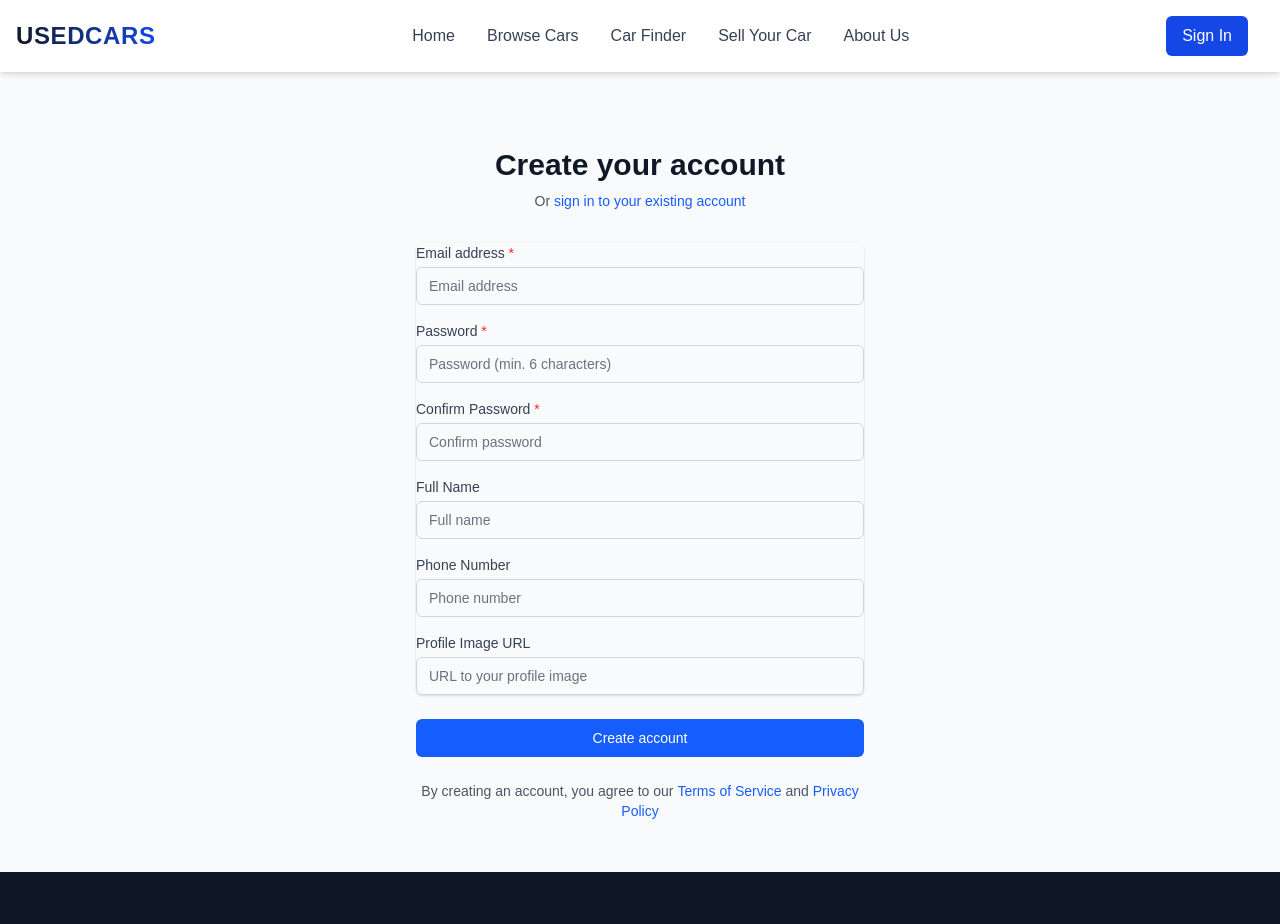
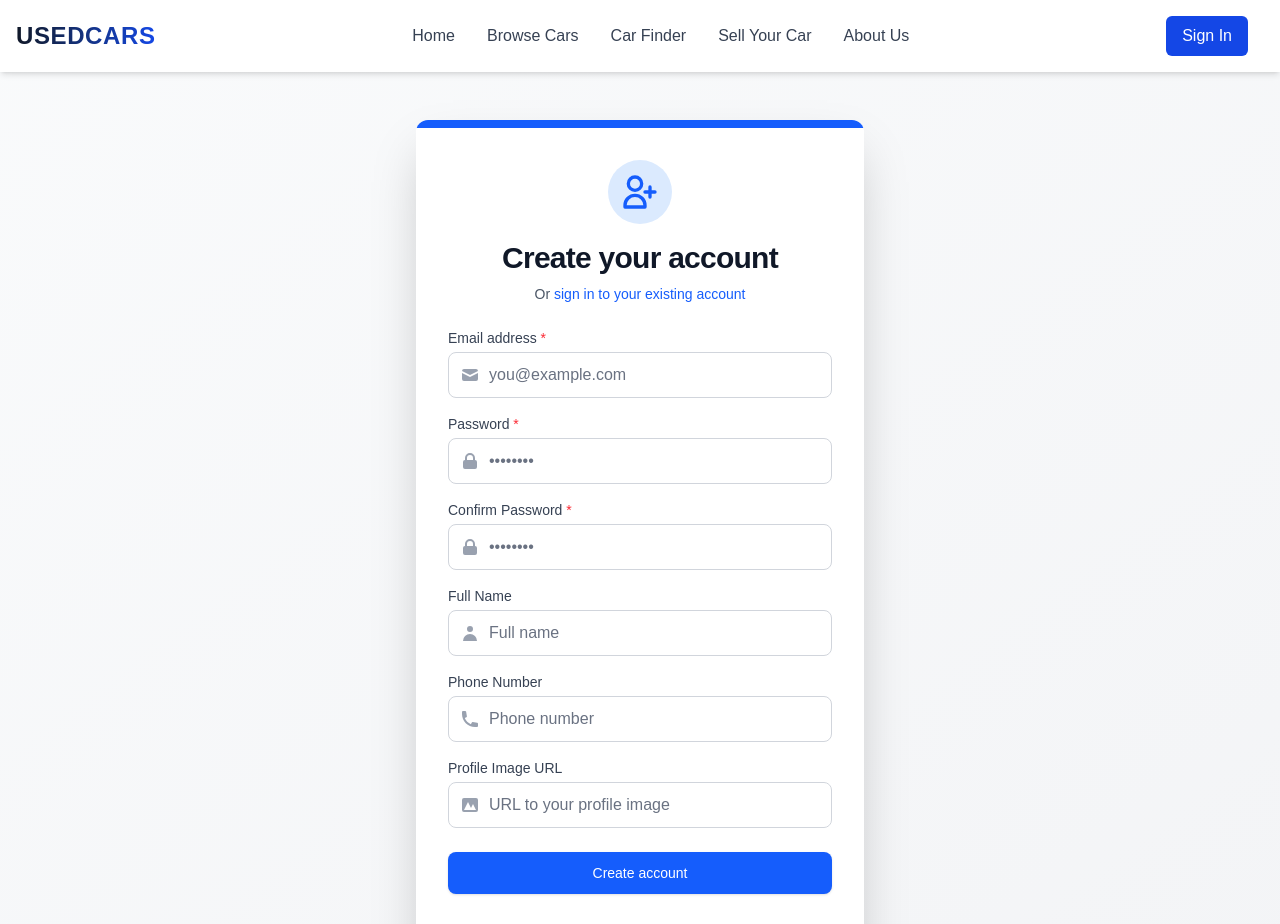
Before and after one commit to RobertSternal/usedcars, a Next.js app in the folder used-cars/: page /signup in a window 1280 px wide. Shown: the top 924 px of the page. Built offline with nearby package versions, Linux system fonts and the light colour scheme.

Commit message:
feat: Changes in sign in and sign up forms

```diff
--- a/used-cars/src/app/signin/page.tsx
+++ b/used-cars/src/app/signin/page.tsx
@@ -9,6 +9,7 @@ export default function SignIn() {
   const [password, setPassword] = useState('');
   const [error, setError] = useState('');
   const [loading, setLoading] = useState(false);
+  const [rememberMe, setRememberMe] = useState(false);
   const router = useRouter();
 
   const handleSubmit = async (e: React.FormEvent) => {
@@ -45,68 +46,93 @@ export default function SignIn() {
   };
 
   return (
-    <div className="min-h-screen flex items-center justify-center bg-gray-50 py-12 px-4 sm:px-6 lg:px-8">
-      <div className="max-w-md w-full space-y-8">
-        <div>
-          <h2 className="mt-6 text-center text-3xl font-extrabold text-gray-900">
+    <div className="min-h-screen flex items-center justify-center bg-gradient-to-br from-gray-50 to-gray-100 py-12 px-4 sm:px-6 lg:px-8">
+      <div className="max-w-md w-full bg-white rounded-xl shadow-2xl overflow-hidden">
+        <div className="bg-blue-600 h-2 w-full"></div>
+
+        <div className="p-8 space-y-6">
+          <div className="text-center">
+            <div className="flex justify-center mb-4">
+              <div className="relative w-16 h-16 bg-blue-100 rounded-full flex items-center justify-center">
+                <svg xmlns="http://www.w3.org/2000/svg" className="h-10 w-10 text-blue-600" fill="none" viewBox="0 0 24 24" stroke="currentColor">
+                  <path strokeLinecap="round" strokeLinejoin="round" strokeWidth={2} d="M12 4v1m6 11h2m-6 0h-2m0 0H8m4 0h4m-4-8a2 2 0 100-4 2 2 0 000 4zm0 4a4 4 0 100-8 4 4 0 000 8z" />
+                </svg>
+              </div>
+            </div>
+            <h2 className="text-3xl font-bold text-gray-900 tracking-tight">
               Sign in to your account
             </h2>
-          <p className="mt-2 text-center text-sm text-gray-600">
+            <p className="mt-2 text-sm text-gray-600">
               Or{' '}
-            <Link href="/signup" className="font-medium text-blue-600 hover:text-blue-500">
+              <Link href="/signup" className="font-medium text-blue-600 hover:text-blue-500 transition-colors">
                 create a new account
               </Link>
             </p>
           </div>
 
           {error && (
-          <div className="bg-red-50 border-l-4 border-red-500 p-4 mb-4">
+            <div className="bg-red-50 border border-red-200 rounded-lg p-4">
               <div className="flex">
                 <div className="flex-shrink-0">
                   <svg className="h-5 w-5 text-red-400" viewBox="0 0 20 20" fill="currentColor">
-                  <path fillRule="evenodd" d="M10 18a8 8 0 100-16 8 8 0 000 16zm3.707-9.293a1 1 0 00-1.414-1.414L9 10.586 7.707 9.293a1 1 0 00-1.414 1.414l2 2a1 1 0 001.414 0l4-4z" clipRule="evenodd" />
+                    <path fillRule="evenodd" d="M10 18a8 8 0 100-16 8 8 0 000 16zM8.707 7.293a1 1 0 00-1.414 1.414L8.586 10l-1.293 1.293a1 1 0 101.414 1.414L10 11.414l1.293 1.293a1 1 0 001.414-1.414L11.414 10l1.293-1.293a1 1 0 00-1.414-1.414L10 8.586 8.707 7.293z" clipRule="evenodd" />
                   </svg>
                 </div>
                 <div className="ml-3">
-                <p className="text-sm text-red-700">{error}</p>
+                  <p className="text-sm font-medium text-red-800">{error}</p>
                 </div>
               </div>
             </div>
           )}
 
-        <form className="mt-8 space-y-6" onSubmit={handleSubmit}>
-          <div className="rounded-md shadow-sm -space-y-px">
+          <form className="space-y-6" onSubmit={handleSubmit}>
+            <div className="space-y-4">
               <div>
-              <label htmlFor="email" className="sr-only">
+                <label htmlFor="email" className="block text-sm font-medium text-gray-700 mb-1">
                   Email address
                 </label>
+                <div className="relative">
+                  <div className="absolute inset-y-0 left-0 pl-3 flex items-center pointer-events-none">
+                    <svg className="h-5 w-5 text-gray-400" xmlns="http://www.w3.org/2000/svg" viewBox="0 0 20 20" fill="currentColor">
+                      <path d="M2.003 5.884L10 9.882l7.997-3.998A2 2 0 0016 4H4a2 2 0 00-1.997 1.884z" />
+                      <path d="M18 8.118l-8 4-8-4V14a2 2 0 002 2h12a2 2 0 002-2V8.118z" />
+                    </svg>
+                  </div>
                   <input
                     id="email"
                     name="email"
                     type="email"
                     autoComplete="email"
                     required
-                className="appearance-none rounded-none relative block w-full px-3 py-2 border border-gray-300 placeholder-gray-500 text-gray-900 rounded-t-md focus:outline-none focus:ring-blue-500 focus:border-blue-500 focus:z-10 sm:text-sm"
-                placeholder="Email address"
+                    className="appearance-none block w-full pl-10 pr-3 py-2.5 border border-gray-300 rounded-lg text-gray-900 placeholder-gray-500 focus:outline-none focus:ring-2 focus:ring-blue-500 focus:border-blue-500 transition-colors"
+                    placeholder="you@example.com"
                     value={email}
                     onChange={(e) => setEmail(e.target.value)}
                   />
                 </div>
+              </div>
               <div>
-              <label htmlFor="password" className="sr-only">
+                <label htmlFor="password" className="block text-sm font-medium text-gray-700 mb-1">
                   Password
                 </label>
+                <div className="relative">
+                  <div className="absolute inset-y-0 left-0 pl-3 flex items-center pointer-events-none">
+                    <svg className="h-5 w-5 text-gray-400" xmlns="http://www.w3.org/2000/svg" viewBox="0 0 20 20" fill="currentColor">
+                      <path fillRule="evenodd" d="M5 9V7a5 5 0 0110 0v2a2 2 0 012 2v5a2 2 0 01-2 2H5a2 2 0 01-2-2v-5a2 2 0 012-2zm8-2v2H7V7a3 3 0 016 0z" clipRule="evenodd" />
+                    </svg>
+                  </div>
                   <input
                     id="password"
                     name="password"
                     type="password"
                     autoComplete="current-password"
                     required
-                className="appearance-none rounded-none relative block w-full px-3 py-2 border border-gray-300 placeholder-gray-500 text-gray-900 rounded-b-md focus:outline-none focus:ring-blue-500 focus:border-blue-500 focus:z-10 sm:text-sm"
-                placeholder="Password"
+                    className="appearance-none block w-full pl-10 pr-3 py-2.5 border border-gray-300 rounded-lg text-gray-900 placeholder-gray-500 focus:outline-none focus:ring-2 focus:ring-blue-500 focus:border-blue-500 transition-colors"
+                    placeholder="••••••••"
                     value={password}
                     onChange={(e) => setPassword(e.target.value)}
                   />
+                </div>
               </div>
             </div>
 
@@ -116,15 +142,17 @@ export default function SignIn() {
                   id="remember-me"
                   name="remember-me"
                   type="checkbox"
+                  checked={rememberMe}
+                  onChange={(e) => setRememberMe(e.target.checked)}
                   className="h-4 w-4 text-blue-600 focus:ring-blue-500 border-gray-300 rounded"
                 />
-              <label htmlFor="remember-me" className="ml-2 block text-sm text-gray-900">
+                <label htmlFor="remember-me" className="ml-2 block text-sm text-gray-700">
                   Remember me
                 </label>
               </div>
 
               <div className="text-sm">
-              <Link href="/forgot-password" className="font-medium text-blue-600 hover:text-blue-500">
+                <Link href="/forgot-password" className="font-medium text-blue-600 hover:text-blue-500 transition-colors">
                   Forgot your password?
                 </Link>
               </div>
@@ -134,12 +162,30 @@ export default function SignIn() {
               <button
                 type="submit"
                 disabled={loading}
-              className="group relative w-full flex justify-center py-2 px-4 border border-transparent text-sm font-medium rounded-md text-white bg-blue-600 hover:bg-blue-700 focus:outline-none focus:ring-2 focus:ring-offset-2 focus:ring-blue-500 disabled:opacity-50"
+                className="w-full flex justify-center items-center py-2.5 px-4 border border-transparent rounded-lg shadow-sm text-sm font-medium text-white bg-blue-600 hover:bg-blue-700 focus:outline-none focus:ring-2 focus:ring-offset-2 focus:ring-blue-500 disabled:opacity-50 transition-colors"
               >
-              {loading ? 'Signing in...' : 'Sign in'}
+                {loading ? (
+                  <>
+                    <svg className="animate-spin -ml-1 mr-2 h-4 w-4 text-white" xmlns="http://www.w3.org/2000/svg" fill="none" viewBox="0 0 24 24">
+                      <circle className="opacity-25" cx="12" cy="12" r="10" stroke="currentColor" strokeWidth="4"></circle>
+                      <path className="opacity-75" fill="currentColor" d="M4 12a8 8 0 018-8V0C5.373 0 0 5.373 0 12h4zm2 5.291A7.962 7.962 0 014 12H0c0 3.042 1.135 5.824 3 7.938l3-2.647z"></path>
+                    </svg>
+                    Signing in...
+                  </>
+                ) : (
+                  'Sign in'
+                )}
               </button>
             </div>
           </form>
+
+          <div className="pt-2 text-center text-xs text-gray-500">
+            By signing in, you agree to our{' '}
+            <Link href="/terms" className="text-blue-600 hover:text-blue-500 transition-colors">Terms of Service</Link>
+            {' '}and{' '}
+            <Link href="/privacy" className="text-blue-600 hover:text-blue-500 transition-colors">Privacy Policy</Link>
+          </div>
+        </div>
       </div>
     </div>
   );
--- a/used-cars/src/app/signup/page.tsx
+++ b/used-cars/src/app/signup/page.tsx
@@ -79,133 +79,187 @@ export default function SignUp() {
   };
 
   return (
-    <div className="min-h-screen flex items-center justify-center bg-gray-50 py-12 px-4 sm:px-6 lg:px-8">
-      <div className="max-w-md w-full space-y-8">
-        <div>
-          <h2 className="mt-6 text-center text-3xl font-extrabold text-gray-900">
+    <div className="min-h-screen flex items-center justify-center bg-gradient-to-br from-gray-50 to-gray-100 py-12 px-4 sm:px-6 lg:px-8">
+      <div className="max-w-md w-full bg-white rounded-xl shadow-2xl overflow-hidden">
+        <div className="bg-blue-600 h-2 w-full"></div>
+
+        <div className="p-8 space-y-6">
+          <div className="text-center">
+            <div className="flex justify-center mb-4">
+              <div className="relative w-16 h-16 bg-blue-100 rounded-full flex items-center justify-center">
+                <svg xmlns="http://www.w3.org/2000/svg" className="h-10 w-10 text-blue-600" fill="none" viewBox="0 0 24 24" stroke="currentColor">
+                  <path strokeLinecap="round" strokeLinejoin="round" strokeWidth={2} d="M18 9v3m0 0v3m0-3h3m-3 0h-3m-2-5a4 4 0 11-8 0 4 4 0 018 0zM3 20a6 6 0 0112 0v1H3v-1z" />
+                </svg>
+              </div>
+            </div>
+            <h2 className="text-3xl font-bold text-gray-900 tracking-tight">
               Create your account
             </h2>
-          <p className="mt-2 text-center text-sm text-gray-600">
+            <p className="mt-2 text-sm text-gray-600">
               Or{' '}
-            <Link href="/signin" className="font-medium text-blue-600 hover:text-blue-500">
+              <Link href="/signin" className="font-medium text-blue-600 hover:text-blue-500 transition-colors">
                 sign in to your existing account
               </Link>
             </p>
           </div>
 
           {error && (
-          <div className="bg-red-50 border-l-4 border-red-500 p-4 mb-4">
+            <div className="bg-red-50 border border-red-200 rounded-lg p-4">
               <div className="flex">
                 <div className="flex-shrink-0">
                   <svg className="h-5 w-5 text-red-400" viewBox="0 0 20 20" fill="currentColor">
-                  <path fillRule="evenodd" d="M10 18a8 8 0 100-16 8 8 0 000 16zm3.707-9.293a1 1 0 00-1.414-1.414L9 10.586 7.707 9.293a1 1 0 00-1.414 1.414l2 2a1 1 0 001.414 0l4-4z" clipRule="evenodd" />
+                    <path fillRule="evenodd" d="M10 18a8 8 0 100-16 8 8 0 000 16zM8.707 7.293a1 1 0 00-1.414 1.414L8.586 10l-1.293 1.293a1 1 0 101.414 1.414L10 11.414l1.293 1.293a1 1 0 001.414-1.414L11.414 10l1.293-1.293a1 1 0 00-1.414-1.414L10 8.586 8.707 7.293z" clipRule="evenodd" />
                   </svg>
                 </div>
                 <div className="ml-3">
-                <p className="text-sm text-red-700">{error}</p>
+                  <p className="text-sm font-medium text-red-800">{error}</p>
                 </div>
               </div>
             </div>
           )}
 
-        <form className="mt-8 space-y-6" onSubmit={handleSubmit}>
-          <div className="rounded-md shadow-sm space-y-4">
+          <form className="space-y-6" onSubmit={handleSubmit}>
+            <div className="space-y-4">
               <div>
                 <label htmlFor="email" className="block text-sm font-medium text-gray-700 mb-1">
                   Email address <span className="text-red-500">*</span>
                 </label>
+                <div className="relative">
+                  <div className="absolute inset-y-0 left-0 pl-3 flex items-center pointer-events-none">
+                    <svg className="h-5 w-5 text-gray-400" xmlns="http://www.w3.org/2000/svg" viewBox="0 0 20 20" fill="currentColor">
+                      <path d="M2.003 5.884L10 9.882l7.997-3.998A2 2 0 0016 4H4a2 2 0 00-1.997 1.884z" />
+                      <path d="M18 8.118l-8 4-8-4V14a2 2 0 002 2h12a2 2 0 002-2V8.118z" />
+                    </svg>
+                  </div>
                   <input
                     id="email"
                     name="email"
                     type="email"
                     autoComplete="email"
                     required
-                className="appearance-none relative block w-full px-3 py-2 border border-gray-300 placeholder-gray-500 text-gray-900 rounded-md focus:outline-none focus:ring-blue-500 focus:border-blue-500 focus:z-10 sm:text-sm"
-                placeholder="Email address"
+                    className="appearance-none block w-full pl-10 pr-3 py-2.5 border border-gray-300 rounded-lg text-gray-900 placeholder-gray-500 focus:outline-none focus:ring-2 focus:ring-blue-500 focus:border-blue-500 transition-colors"
+                    placeholder="you@example.com"
                     value={formData.email}
                     onChange={handleChange}
                   />
+                </div>
               </div>
 
               <div>
                 <label htmlFor="password" className="block text-sm font-medium text-gray-700 mb-1">
                   Password <span className="text-red-500">*</span>
                 </label>
+                <div className="relative">
+                  <div className="absolute inset-y-0 left-0 pl-3 flex items-center pointer-events-none">
+                    <svg className="h-5 w-5 text-gray-400" xmlns="http://www.w3.org/2000/svg" viewBox="0 0 20 20" fill="currentColor">
+                      <path fillRule="evenodd" d="M5 9V7a5 5 0 0110 0v2a2 2 0 012 2v5a2 2 0 01-2 2H5a2 2 0 01-2-2v-5a2 2 0 012-2zm8-2v2H7V7a3 3 0 016 0z" clipRule="evenodd" />
+                    </svg>
+                  </div>
                   <input
                     id="password"
                     name="password"
                     type="password"
                     autoComplete="new-password"
                     required
-                className="appearance-none relative block w-full px-3 py-2 border border-gray-300 placeholder-gray-500 text-gray-900 rounded-md focus:outline-none focus:ring-blue-500 focus:border-blue-500 focus:z-10 sm:text-sm"
-                placeholder="Password (min. 6 characters)"
+                    className="appearance-none block w-full pl-10 pr-3 py-2.5 border border-gray-300 rounded-lg text-gray-900 placeholder-gray-500 focus:outline-none focus:ring-2 focus:ring-blue-500 focus:border-blue-500 transition-colors"
+                    placeholder="••••••••"
                     value={formData.password}
                     onChange={handleChange}
                   />
+                </div>
               </div>
 
               <div>
                 <label htmlFor="confirmPassword" className="block text-sm font-medium text-gray-700 mb-1">
                   Confirm Password <span className="text-red-500">*</span>
                 </label>
+                <div className="relative">
+                  <div className="absolute inset-y-0 left-0 pl-3 flex items-center pointer-events-none">
+                    <svg className="h-5 w-5 text-gray-400" xmlns="http://www.w3.org/2000/svg" viewBox="0 0 20 20" fill="currentColor">
+                      <path fillRule="evenodd" d="M5 9V7a5 5 0 0110 0v2a2 2 0 012 2v5a2 2 0 01-2 2H5a2 2 0 01-2-2v-5a2 2 0 012-2zm8-2v2H7V7a3 3 0 016 0z" clipRule="evenodd" />
+                    </svg>
+                  </div>
                   <input
                     id="confirmPassword"
                     name="confirmPassword"
                     type="password"
                     autoComplete="new-password"
                     required
-                className="appearance-none relative block w-full px-3 py-2 border border-gray-300 placeholder-gray-500 text-gray-900 rounded-md focus:outline-none focus:ring-blue-500 focus:border-blue-500 focus:z-10 sm:text-sm"
-                placeholder="Confirm password"
+                    className="appearance-none block w-full pl-10 pr-3 py-2.5 border border-gray-300 rounded-lg text-gray-900 placeholder-gray-500 focus:outline-none focus:ring-2 focus:ring-blue-500 focus:border-blue-500 transition-colors"
+                    placeholder="••••••••"
                     value={formData.confirmPassword}
                     onChange={handleChange}
                   />
+                </div>
               </div>
 
               <div>
                 <label htmlFor="name" className="block text-sm font-medium text-gray-700 mb-1">
                   Full Name
                 </label>
+                <div className="relative">
+                  <div className="absolute inset-y-0 left-0 pl-3 flex items-center pointer-events-none">
+                    <svg className="h-5 w-5 text-gray-400" xmlns="http://www.w3.org/2000/svg" viewBox="0 0 20 20" fill="currentColor">
+                      <path fillRule="evenodd" d="M10 9a3 3 0 100-6 3 3 0 000 6zm-7 9a7 7 0 1114 0H3z" clipRule="evenodd" />
+                    </svg>
+                  </div>
                   <input
                     id="name"
                     name="name"
                     type="text"
                     autoComplete="name"
-                className="appearance-none relative block w-full px-3 py-2 border border-gray-300 placeholder-gray-500 text-gray-900 rounded-md focus:outline-none focus:ring-blue-500 focus:border-blue-500 focus:z-10 sm:text-sm"
+                    className="appearance-none block w-full pl-10 pr-3 py-2.5 border border-gray-300 rounded-lg text-gray-900 placeholder-gray-500 focus:outline-none focus:ring-2 focus:ring-blue-500 focus:border-blue-500 transition-colors"
                     placeholder="Full name"
                     value={formData.name}
                     onChange={handleChange}
                   />
+                </div>
               </div>
 
               <div>
                 <label htmlFor="phone" className="block text-sm font-medium text-gray-700 mb-1">
                   Phone Number
                 </label>
+                <div className="relative">
+                  <div className="absolute inset-y-0 left-0 pl-3 flex items-center pointer-events-none">
+                    <svg className="h-5 w-5 text-gray-400" xmlns="http://www.w3.org/2000/svg" viewBox="0 0 20 20" fill="currentColor">
+                      <path d="M2 3a1 1 0 011-1h2.153a1 1 0 01.986.836l.74 4.435a1 1 0 01-.54 1.06l-1.548.773a11.037 11.037 0 006.105 6.105l.774-1.548a1 1 0 011.059-.54l4.435.74a1 1 0 01.836.986V17a1 1 0 01-1 1h-2C7.82 18 2 12.18 2 5V3z" />
+                    </svg>
+                  </div>
                   <input
                     id="phone"
                     name="phone"
                     type="tel"
                     autoComplete="tel"
-                className="appearance-none relative block w-full px-3 py-2 border border-gray-300 placeholder-gray-500 text-gray-900 rounded-md focus:outline-none focus:ring-blue-500 focus:border-blue-500 focus:z-10 sm:text-sm"
+                    className="appearance-none block w-full pl-10 pr-3 py-2.5 border border-gray-300 rounded-lg text-gray-900 placeholder-gray-500 focus:outline-none focus:ring-2 focus:ring-blue-500 focus:border-blue-500 transition-colors"
                     placeholder="Phone number"
                     value={formData.phone}
                     onChange={handleChange}
                   />
+                </div>
               </div>
 
               <div>
                 <label htmlFor="profileImage" className="block text-sm font-medium text-gray-700 mb-1">
                   Profile Image URL
                 </label>
+                <div className="relative">
+                  <div className="absolute inset-y-0 left-0 pl-3 flex items-center pointer-events-none">
+                    <svg className="h-5 w-5 text-gray-400" xmlns="http://www.w3.org/2000/svg" viewBox="0 0 20 20" fill="currentColor">
+                      <path fillRule="evenodd" d="M4 3a2 2 0 00-2 2v10a2 2 0 002 2h12a2 2 0 002-2V5a2 2 0 00-2-2H4zm12 12H4l4-8 3 6 2-4 3 6z" clipRule="evenodd" />
+                    </svg>
+                  </div>
                   <input
                     id="profileImage"
                     name="profileImage"
                     type="url"
-                className="appearance-none relative block w-full px-3 py-2 border border-gray-300 placeholder-gray-500 text-gray-900 rounded-md focus:outline-none focus:ring-blue-500 focus:border-blue-500 focus:z-10 sm:text-sm"
+                    autoComplete="url"
+                    className="appearance-none block w-full pl-10 pr-3 py-2.5 border border-gray-300 rounded-lg text-gray-900 placeholder-gray-500 focus:outline-none focus:ring-2 focus:ring-blue-500 focus:border-blue-500 transition-colors"
                     placeholder="URL to your profile image"
                     value={formData.profileImage}
                     onChange={handleChange}
                   />
+                </div>
               </div>
             </div>
 
@@ -213,26 +267,31 @@ export default function SignUp() {
               <button
                 type="submit"
                 disabled={loading}
-              className="group relative w-full flex justify-center py-2 px-4 border border-transparent text-sm font-medium rounded-md text-white bg-blue-600 hover:bg-blue-700 focus:outline-none focus:ring-2 focus:ring-offset-2 focus:ring-blue-500 disabled:opacity-50"
+                className="w-full flex justify-center items-center py-2.5 px-4 border border-transparent rounded-lg shadow-sm text-sm font-medium text-white bg-blue-600 hover:bg-blue-700 focus:outline-none focus:ring-2 focus:ring-offset-2 focus:ring-blue-500 disabled:opacity-50 transition-colors"
               >
-              {loading ? 'Creating account...' : 'Create account'}
+                {loading ? (
+                  <>
+                    <svg className="animate-spin -ml-1 mr-2 h-4 w-4 text-white" xmlns="http://www.w3.org/2000/svg" fill="none" viewBox="0 0 24 24">
+                      <circle className="opacity-25" cx="12" cy="12" r="10" stroke="currentColor" strokeWidth="4"></circle>
+                      <path className="opacity-75" fill="currentColor" d="M4 12a8 8 0 018-8V0C5.373 0 0 5.373 0 12h4zm2 5.291A7.962 7.962 0 014 12H0c0 3.042 1.135 5.824 3 7.938l3-2.647z"></path>
+                    </svg>
+                    Creating account...
+                  </>
+                ) : (
+                  'Create account'
+                )}
               </button>
             </div>
 
-          <div className="text-sm text-center">
-            <p className="text-gray-600">
+            <div className="pt-2 text-center text-xs text-gray-500">
               By creating an account, you agree to our{' '}
-              <Link href="/terms" className="font-medium text-blue-600 hover:text-blue-500">
-                Terms of Service
-              </Link>{' '}
-              and{' '}
-              <Link href="/privacy" className="font-medium text-blue-600 hover:text-blue-500">
-                Privacy Policy
-              </Link>
-            </p>
+              <Link href="/terms" className="text-blue-600 hover:text-blue-500 transition-colors">Terms of Service</Link>
+              {' '}and{' '}
+              <Link href="/privacy" className="text-blue-600 hover:text-blue-500 transition-colors">Privacy Policy</Link>
             </div>
           </form>
         </div>
       </div>
+    </div>
   );
 }
```
Lines whose indentation alone changed are shown as unchanged.
